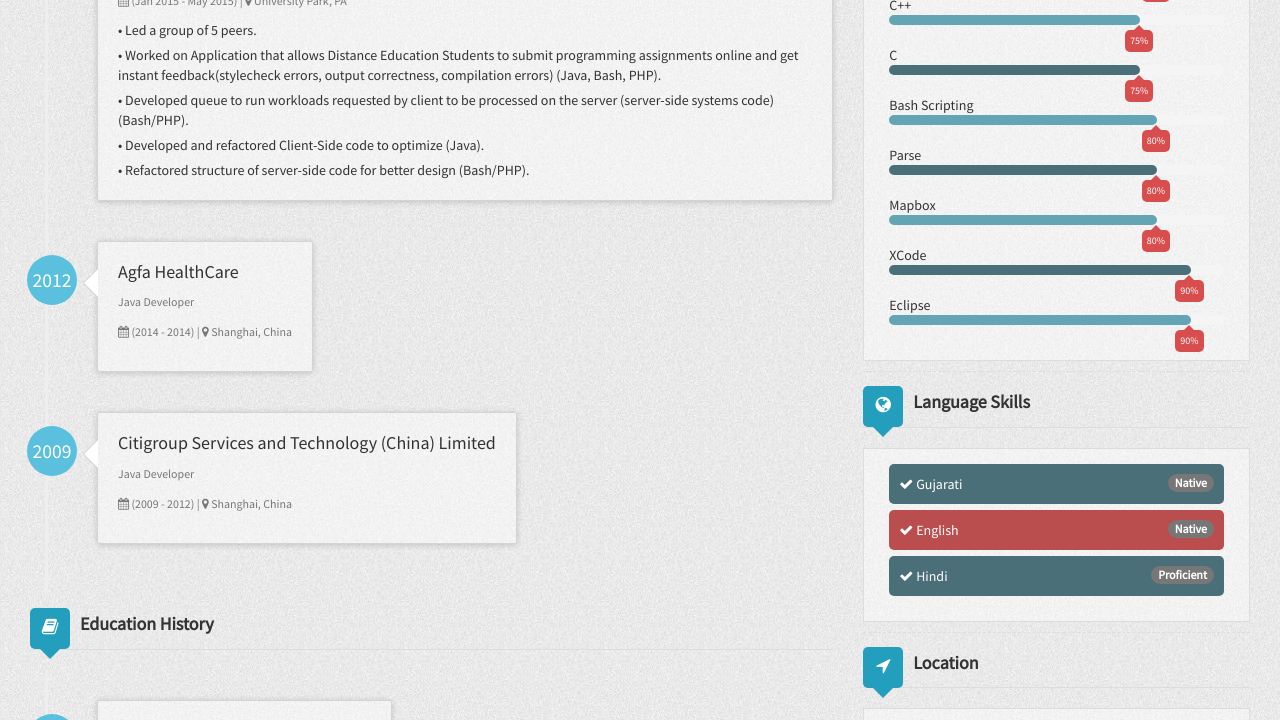
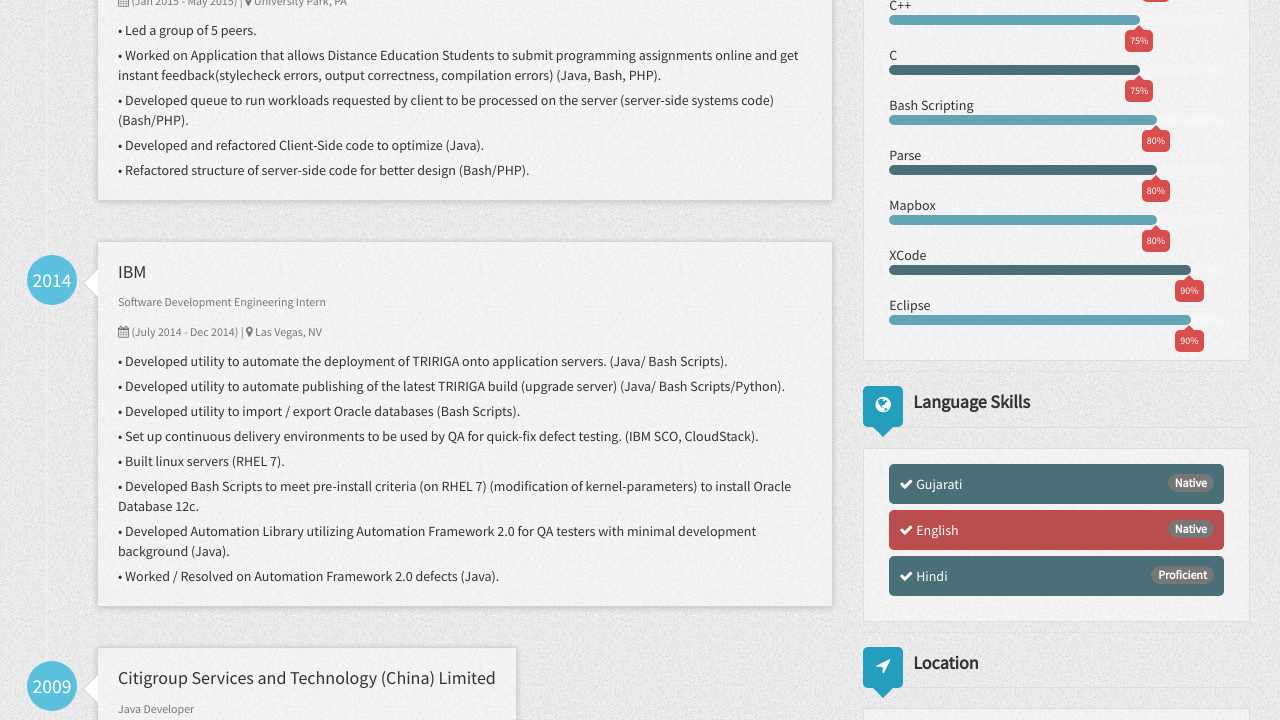
Before and after one commit to rainmaker490/rainmaker490.github.io, a Jekyll site: the page built from index.html, in a window 1280 px wide and 900 px high, scrolled down 378 px, cut to the strip 0-720 px from the top of the window. Built offline with Jekyll 4.4.1, drawn with Linux system fonts in a browser that asks for light colours.

Commit message:
IBM Las Vegas
Added IBM Las Vegas Experience

```diff
--- a/_config.yml
+++ b/_config.yml
@@ -37,12 +37,28 @@ author:
         - description5:
           caption: '• Refactored structure of server-side code for better design (Bash/PHP).'
     - work2:
-      company: Agfa HealthCare
-      location: Shanghai, China
-      title: Java Developer
-      started: 2012
-      duration: (2014 - 2014)
-      description: I am not a description. I am not description.I am not description. I am not a description. I am not description.I am not description. I am not a description. I am not description.I am not description. I am not a description. I am not description.I am not description. I am not a description. I am not description.I am not description. I am not a description. I am not description.I am not description. I am not a description. I am not description.I am not description. I am not a description. I am not description.I am not description.
+      company: IBM
+      location: Las Vegas, NV
+      title: Software Development Engineering Intern
+      started: 2014
+      duration: (July 2014 - Dec 2014)
+      description:
+        - description1:
+          caption: '• Developed utility to automate the deployment of TRIRIGA onto application servers. (Java/ Bash Scripts).'
+        - description2:
+          caption: '• Developed utility to automate publishing of the latest TRIRIGA build (upgrade server) (Java/ Bash Scripts/Python).'
+        - description3:
+          caption: '• Developed utility to import / export Oracle databases (Bash Scripts).'
+        - description4:
+          caption: '• Set up continuous delivery environments to be used by QA for quick-fix defect testing. (IBM SCO, CloudStack).'
+        - description5:
+          caption: '• Built linux servers (RHEL 7).'
+        - description6:
+          caption: '• Developed Bash Scripts to meet pre-install criteria (on RHEL 7) (modification of kernel-parameters) to install Oracle Database 12c.'
+        - description7:
+          caption: '• Developed Automation Library utilizing Automation Framework 2.0 for QA testers with minimal development background (Java).'
+        - description8:
+          caption: '• Worked / Resolved on Automation Framework 2.0 defects (Java).'
     - work3:
       company: Citigroup Services and Technology (China) Limited
       location: Shanghai, China
```
Also changed, not shown: 2 other files.
